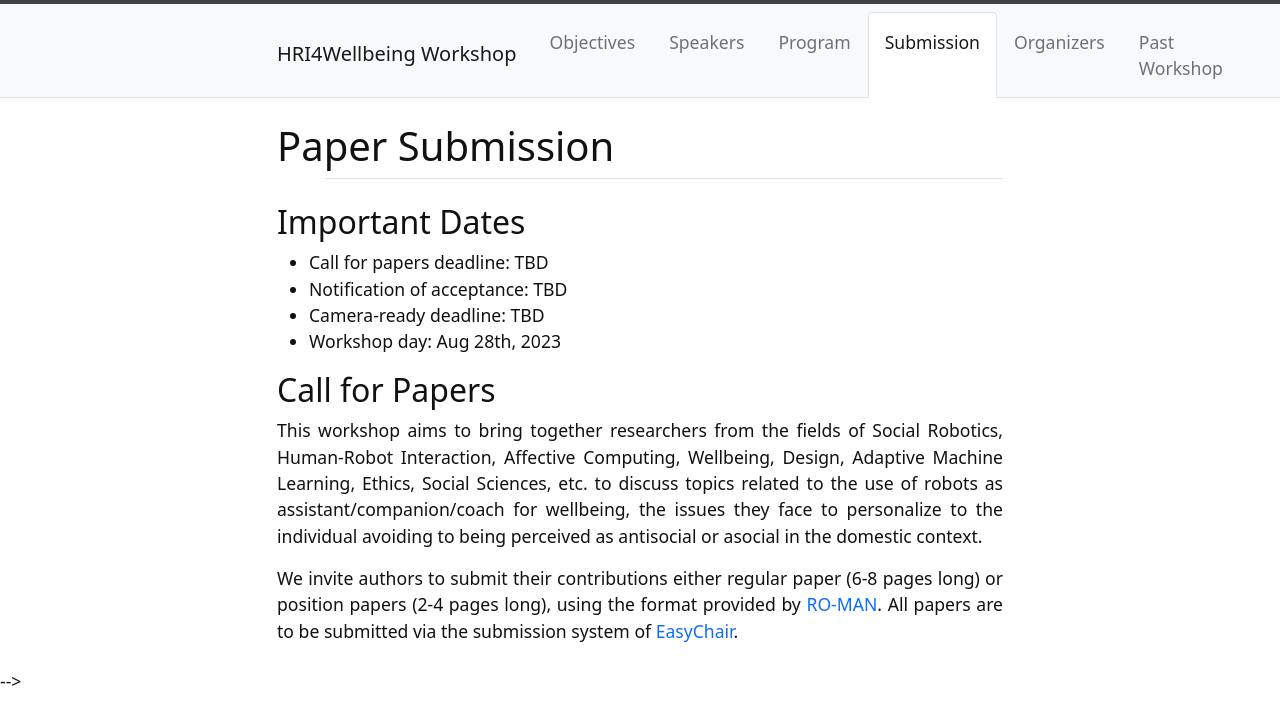
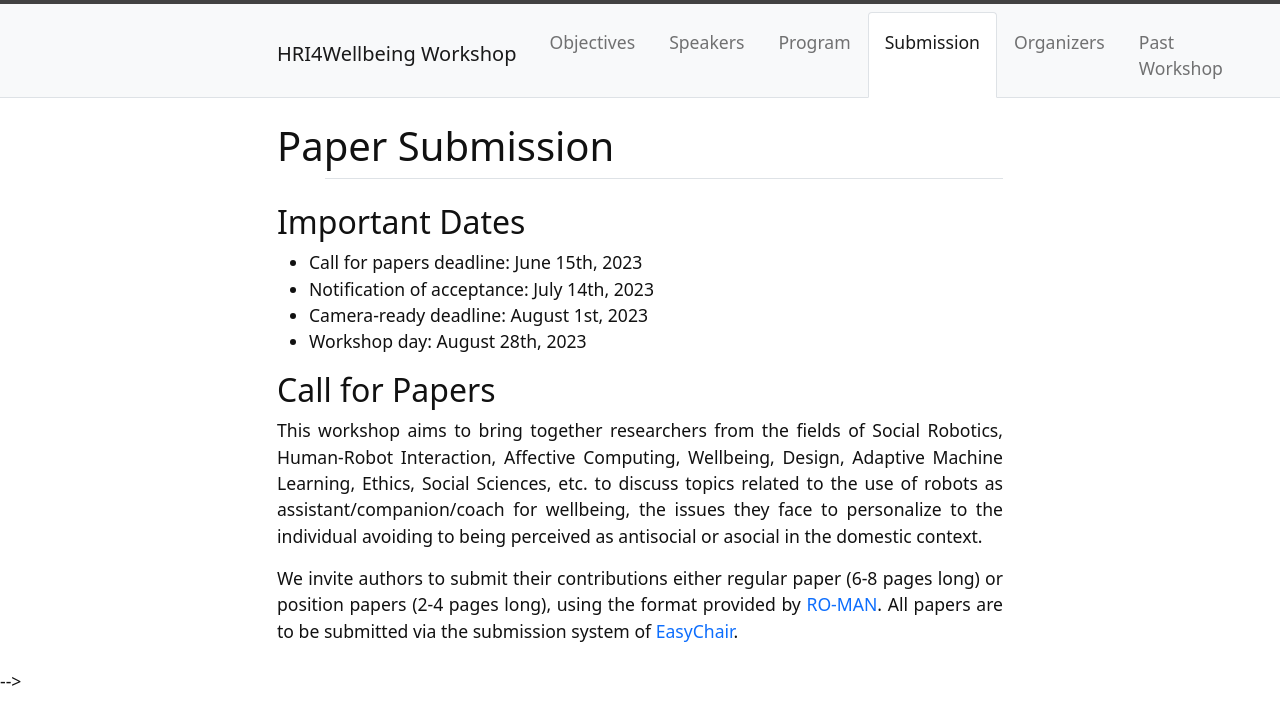
Before and after one commit to hri4wellbeing/hri4wellbeing.github.io, a Jekyll site: the page built from content/4-submission.md, in a window 1280 px wide. Shown: the top 725 px of the page. Built offline with Jekyll 4.4.1, drawn with Linux system fonts in a browser that asks for light colours.

Commit message:
add important dates

```diff
--- a/content/4-submission.md
+++ b/content/4-submission.md
@@ -5,10 +5,10 @@ nav: Submission
 
 ## Important Dates
 
-- Call for papers deadline: TBD
-- Notification of acceptance: TBD
-- Camera-ready deadline: TBD
-- Workshop day: Aug 28th, 2023
+- Call for papers deadline: June 15th, 2023
+- Notification of acceptance: July 14th, 2023
+- Camera-ready deadline: August 1st, 2023
+- Workshop day: August 28th, 2023
 
 ## Call for Papers
 This workshop aims to bring together researchers from the fields of Social Robotics, Human-Robot Interaction, Affective Computing, Wellbeing, Design, Adaptive Machine Learning, Ethics, Social Sciences, etc. to discuss topics related to the use of robots as assistant/companion/coach for wellbeing, the issues they face to personalize to the individual avoiding to being perceived as antisocial or asocial in the domestic context.
```
